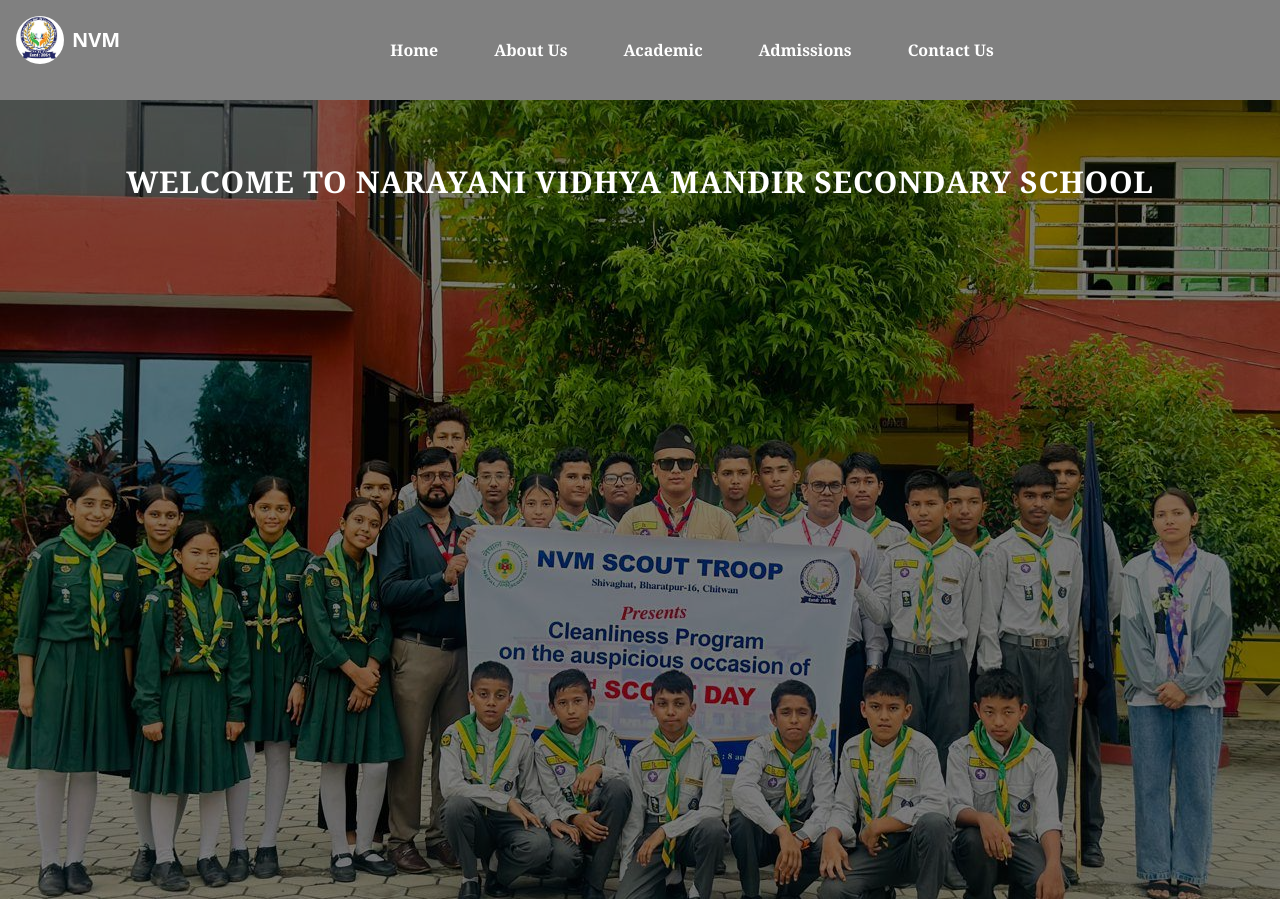
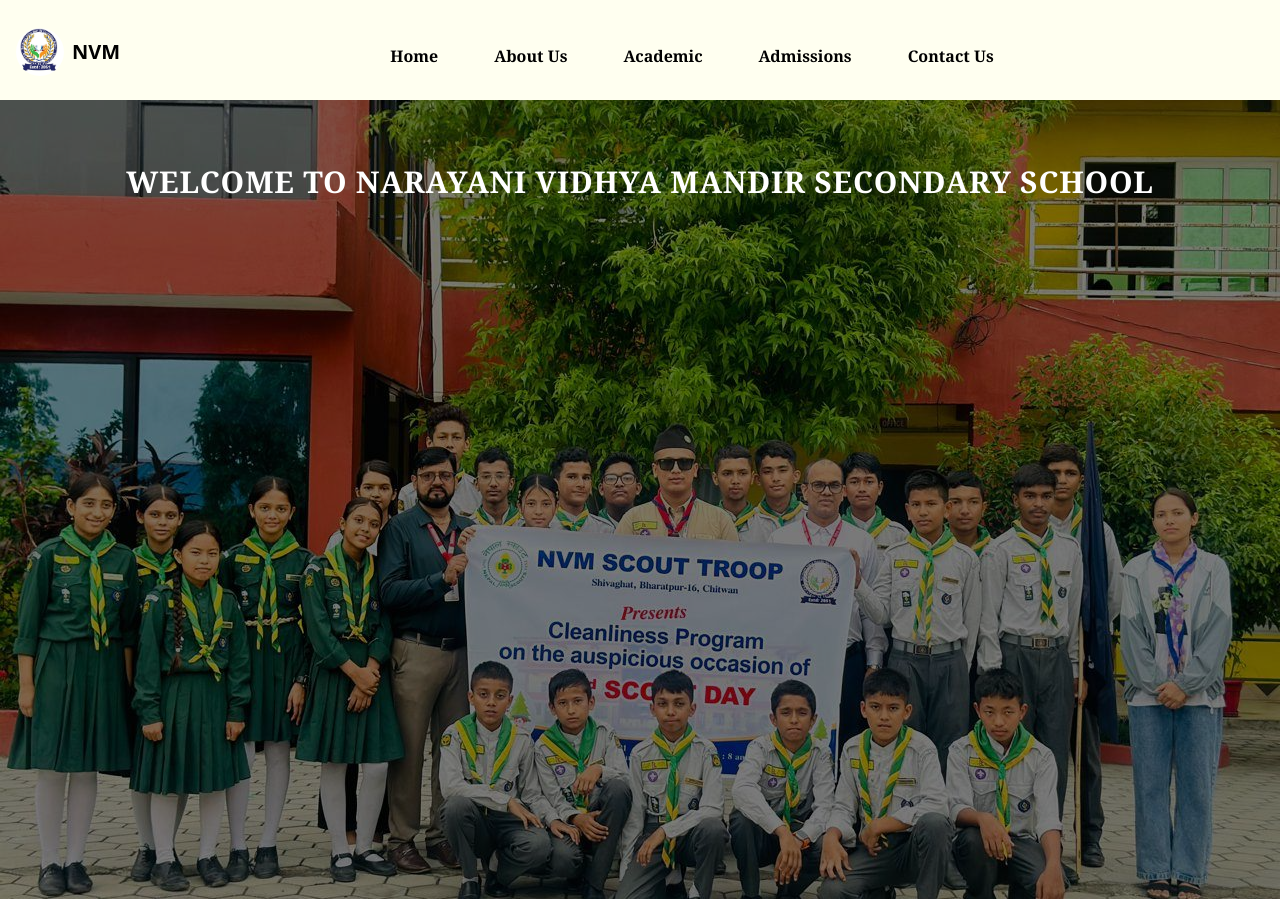
Before and after one commit to cole15sky/NVM-Webapp, a Django app: page / in a window 1280 px wide. Shown: the top 899 px of the page. Run offline with Django 5.2, Linux system fonts and the light colour scheme; some libraries are stand-ins or nearby versions.

Commit message:
style: update templates

```diff
--- a/core/settings.py
+++ b/core/settings.py
@@ -27,6 +27,7 @@
     'theme',
     'django_browser_reload',
     'about',
+    'fontawesomefree',
 ]
 
 MIDDLEWARE = [
--- a/home/templates/home/base.html
+++ b/home/templates/home/base.html
@@ -5,6 +5,11 @@
 <head>
     <meta charset="UTF-8">
     <meta name="viewport" content="width=device-width, initial-scale=1.0">
+    <script src="{% static 'fontawesomefree/js/all.min.js' %}"></script>
+    <link href="{% static 'fontawesomefree/css/all.min.css' %}" rel="stylesheet" type="text/css">
+
+
+
     <title>NVMSS</title>
     {% tailwind_css %}
 </head>
@@ -13,14 +18,14 @@
 
     .nav {
         height: 100px;
-        background-color: 	grey;
+        background-color:#FFFFF0;
         width: 100vw;
     }
     .background {
-        background: linear-gradient(to bottom, #87CEEB, #ffffff);
+        background:blanchedalmond
     }
     .fix {
-        margin-top: 25px;
+        margin-top: 20px;
     }
 
 
@@ -33,36 +38,35 @@
             <div class="container mx-auto px-4 py-4 flex items-center justify-between">
 
                 <!-- Logo -->
-
-                <div class="text-xl font-bold flex items-center">
-                    <a href="{% url 'home' %}" class="text-white hover:text-blue-600 flex items-center">
+                    <div class="text-xl font-bold flex mt-3 items-center">
+                    <a href="{% url 'home' %}" class="text-black hover:text-blue-600 flex items-center">
                         <!-- Logo Image -->
                         <img src="{% static 'app/images/nvm-logo.jpg' %}" alt="Logo" class="h-12 rounded-3xl mr-2">
                         NVM
                     </a>
                 </div>
 
-                <!-- Hamburger Menu (Mobile)
+                <!-- Hamburger Menu (Mobile) -->
                 <button id="menu-toggle" class="text-white md:hidden mr-4 mt-5 focus:outline-none">
-                    <i class="fa-solid fa-bars fa-xl"></i>
-                </button> -->
+                    <i class="fa-solid fa-bars fa-xl" style="color: #0f0f0f;"></i>
+                </button>
 
                 <!-- Desktop Navigation Links -->
                 <ul id="menu" class="hidden md:flex mt-5 space-x-6 items-center justify-center flex-grow font-serif font-semibold text-md">
                     <li>
-                        <a href="/" class="hover:bg-indigo-700  active text-white hover:text-white px-4 btn active py-2 rounded-md transition">Home</a>
+                        <a href="/" class="hover:bg-indigo-700  active text-black hover:text-white px-4 btn active py-2 rounded-md transition">Home</a>
                     </li>
                     <li>
-                        <a href="/aboutUs" class="hover:bg-indigo-700  text-white hover:text-white px-4 py-2 rounded-md transition">About Us</a>
+                        <a href="/aboutUs" class="hover:bg-indigo-700  text-black hover:text-white px-4 py-2 rounded-md transition">About Us</a>
                     </li>
                     <li>
-                        <a href="" class="hover:bg-indigo-700 text-white hover:text-white px-4 py-2 rounded-md transition">Academic</a>
+                        <a href="" class="hover:bg-indigo-700 text-black hover:text-white px-4 py-2 rounded-md transition">Academic</a>
                     </li>
                     <li>
-                        <a href="" class="hover:bg-indigo-700 text-white hover:text-white px-4 py-2 rounded-md transition">Admissions</a>
+                        <a href="" class="hover:bg-indigo-700 text-black hover:text-white px-4 py-2 rounded-md transition">Admissions</a>
                     </li>
                     <li>
-                        <a href="" class="hover:bg-indigo-700 text-white hover:text-white px-4 py-2 rounded-md transition">Contact Us</a>
+                        <a href="" class="hover:bg-indigo-700 text-black hover:text-white px-4 py-2 rounded-md transition">Contact Us</a>
                     </li>
 
                 </ul>
```
Also changed, not shown: theme/static/css/dist/styles.css (+56 -1 lines), static/app/images/bg.jpeg (added).
